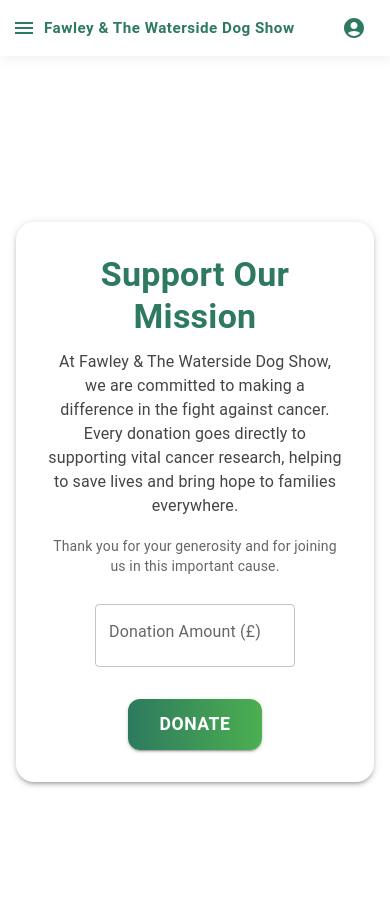
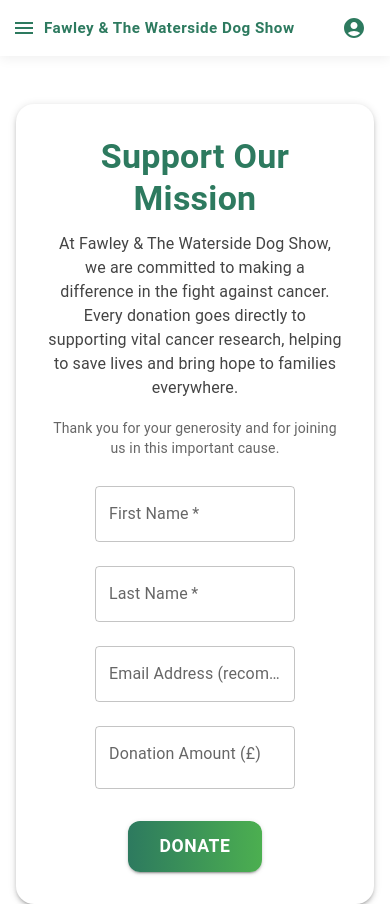
Before and after one commit to eddiemosh/fawley-waterside-dog-show, a React (Create React App) app: page /donations in a window 390 px wide. Built offline with nearby package versions, Linux system fonts and the light colour scheme.

Commit message:
mobile view

```diff
--- a/src/components/payments/donations.js
+++ b/src/components/payments/donations.js
@@ -5,6 +5,9 @@
   const [amount, setAmount] = useState('');
   const [submitted, setSubmitted] = useState(false);
   const [error, setError] = useState('');
+  const [firstName, setFirstName] = useState('');
+  const [lastName, setLastName] = useState('');
+  const [email, setEmail] = useState('');
 
   const handleAmountChange = (e) => {
     const value = e.target.value;
@@ -14,15 +17,35 @@
     }
   };
 
-  const handleDonate = () => {
+  const handleDonate = async () => {
     if (!amount || isNaN(amount) || Number(amount) <= 0) {
       setError('Please enter a valid donation amount.');
       return;
     }
+    if (!firstName.trim() || !lastName.trim()) {
+      setError('Please fill in your first and last name.');
+      return;
+    }
     setError('');
-    setSubmitted(true);
-    // Optionally, integrate with payment/donation API here
-    // window.open('https://www.justgiving.com/crowdfunding/fawleydogshow', '_blank');
+    try {
+      const res = await fetch('https://api.fawleydogshow.com/payment/donation', {
+        method: 'POST',
+        headers: { 'Content-Type': 'application/json' },
+        body: JSON.stringify({
+          first_name: firstName,
+          last_name: lastName,
+          email_address: email,
+          amount: Number(amount)
+        })
+      });
+      if (res.ok) {
+        setSubmitted(true);
+      } else {
+        setError('Failed to process donation.');
+      }
+    } catch {
+      setError('Failed to process donation.');
+    }
   };
 
   if (submitted) {
@@ -57,6 +80,30 @@
         </Typography>
         <Box display="flex" flexDirection="column" alignItems="center" gap={2}>
           <TextField
+            label="First Name"
+            variant="outlined"
+            value={firstName}
+            onChange={e => setFirstName(e.target.value)}
+            style={{ width: 200, marginBottom: 8 }}
+            required
+          />
+          <TextField
+            label="Last Name"
+            variant="outlined"
+            value={lastName}
+            onChange={e => setLastName(e.target.value)}
+            style={{ width: 200, marginBottom: 8 }}
+            required
+          />
+          <TextField
+            label="Email Address (recommended)"
+            variant="outlined"
+            value={email}
+            onChange={e => setEmail(e.target.value)}
+            style={{ width: 200, marginBottom: 8 }}
+            type="email"
+          />
+          <TextField
             label="Donation Amount (£)"
             variant="outlined"
             value={amount}
--- a/src/home/home.js
+++ b/src/home/home.js
@@ -1,7 +1,8 @@
 // src/components/Home.js
 import React, { useEffect, useState } from 'react';
-import {Box, Button, Container, Typography} from '@mui/material';
+import {Box, Button, Container, Typography, IconButton} from '@mui/material';
 import {useNavigate} from 'react-router-dom';
+import { Facebook, Instagram, X as Twitter } from '@mui/icons-material';
 import './home.css'; // Import the CSS file
 
 const Home = () => {
@@ -26,17 +27,33 @@
     };
 
     return (
-        <Container maxWidth="sm" style={{ minHeight: '100vh', display: 'flex', flexDirection: 'column', justifyContent: 'center' }}>
+        <Container maxWidth="sm" style={{ minHeight: '100vh', display: 'flex', flexDirection: 'column', justifyContent: 'flex-start', paddingBottom: 0 }}>
             {testMode && (
                 <Box sx={{ background: '#ff9800', color: '#fff', p: 2, mb: 2, borderRadius: 1, textAlign: 'center' }}>
                     <Typography variant="h6">The website is currently in testing mode. Please come back soon!</Typography>
                 </Box>
             )}
-            <Box className="hero-container" style={{ borderRadius: 24, marginTop: 32, marginBottom: 32, boxShadow: '0 4px 32px rgba(0,0,0,0.08)' }}>
-                <Typography className="overlay-text" style={{ fontSize: '2.2rem', fontWeight: 700, color: '#222', background: 'rgba(255,255,255,0.7)', borderRadius: 12, padding: 24, margin: 0 }}>
-                    Join us for a day of fun and games
+            {/* Hero image at top */}
+            <Box className="hero-container" style={{ borderRadius: 24, marginTop: 16, marginBottom: 16, boxShadow: '0 4px 32px rgba(0,0,0,0.08)' }} />
+            {/* Info section */}
+            <Box style={{ background: '#fff', borderRadius: 14, boxShadow: '0 2px 8px rgba(45,122,95,0.06)', padding: 20, marginBottom: 16, textAlign: 'center' }}>
+                <Typography variant="h5" style={{ color: '#2d7a5f', fontWeight: 700, marginBottom: 8 }}>
+                    Fawley & The Waterside Dog Show 2025
+                </Typography>
+                <Typography variant="body1" style={{ color: '#444', marginBottom: 6 }}>
+                    Sunday 7th December 2025 · Fawley Recreation Ground
+                </Typography>
+                <Typography variant="body2" style={{ color: '#666' }}>
+                    Join us for a fun-filled day for all the family! Enjoy pedigree and novelty classes, stalls, food, games, and help us raise funds for cancer research. All dogs and people welcome!
                 </Typography>
             </Box>
+            {/* Quick links section */}
+            <Box style={{ background: '#fff', borderRadius: 12, boxShadow: '0 2px 8px rgba(45,122,95,0.06)', padding: 10, marginBottom: 18, minHeight: 36, display: 'flex', justifyContent: 'center', gap: 18 }}>
+                <Button variant="text" size="small" style={{ color: '#2d7a5f', fontWeight: 600 }} onClick={() => navigate('/about')}>About Us</Button>
+                <Button variant="text" size="small" style={{ color: '#2d7a5f', fontWeight: 600 }} onClick={() => navigate('/what-to-expect')}>What To Expect</Button>
+                <Button variant="text" size="small" style={{ color: '#2d7a5f', fontWeight: 600 }} onClick={() => navigate('/contact')}>Contact Us</Button>
+            </Box>
+            {/* Action buttons */}
             <Box className="button-container" style={{ display: 'flex', flexDirection: 'row', justifyContent: 'center', gap: 24, marginBottom: 32 }}>
                 <Button
                     variant="contained"
@@ -75,6 +92,18 @@
                     Donate
                 </Button>
             </Box>
+            {/* Social media bar */}
+            <Box style={{ display: 'flex', justifyContent: 'center', gap: 18, marginTop: 'auto', marginBottom: 18 }}>
+                <IconButton aria-label="Facebook" href="https://www.facebook.com/profile.php?id=61554694584616" target="_blank" rel="noopener" sx={{ color: '#2d7a5f' }}>
+                    <Facebook fontSize="large" />
+                </IconButton>
+                <IconButton aria-label="Instagram" href="https://www.instagram.com/sallyma1l?igsh=MXAzNWlrOHdpb2c5aQ==" target="_blank" rel="noopener" sx={{ color: '#2d7a5f' }}>
+                    <Instagram fontSize="large" />
+                </IconButton>
+                <IconButton aria-label="Twitter" href="https://twitter.com" target="_blank" rel="noopener" sx={{ color: '#2d7a5f' }}>
+                    <Twitter fontSize="large" />
+                </IconButton>
+            </Box>
         </Container>
     );
 };
```
